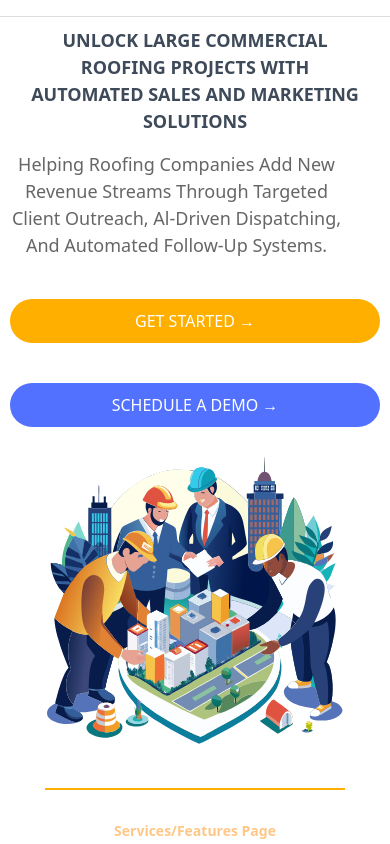
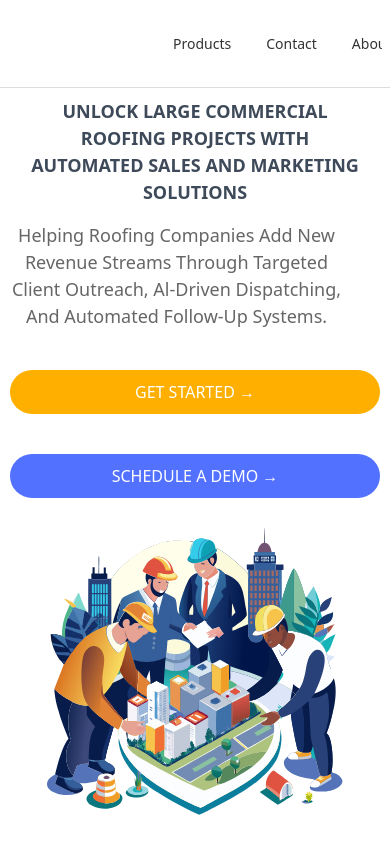
Before and after one commit to nidu003/rev, a Next.js app: page / in a window 390 px wide. Shown: the top 844 px of the page. Built offline with nearby package versions, Linux system fonts and the light colour scheme.

Commit message:
update globals.css

```diff
--- a/app/globals.css
+++ b/app/globals.css
@@ -28,7 +28,7 @@ html,body {
   margin: 0;
   padding: 0;
   display: flex;
-  flex-wrap: wrap; /* Allow items to wrap */
+  flex-wrap: nowrap; /* Prevent wrapping of items */
 }
 
 .nav li {
@@ -48,13 +48,15 @@ html,body {
 /* Tablet (max-width: 1024px) */
 @media only screen and (max-width: 1024px) {
   .nav {
+    flex-direction: row; /* Keep horizontal layout for tablet */
+    justify-content: space-between;
     padding: 0.5rem 1rem; /* Adjust padding */
   }
 
   .nav ul {
     display: flex;
     flex-direction: row; /* Keep menu items in a row */
-    justify-content: flex-start; /* Align items to the left */
+    justify-content: space-around;
     width: auto; /* Auto width to fit items */
   }
 
@@ -69,6 +71,8 @@ html,body {
   .nav img {
     width: 30px; /* Adjust logo size for tablet */
     height: auto;
+    margin-left: 0;
+    margin-right: 0;
   }
 }
 
@@ -76,12 +80,13 @@ html,body {
 @media only screen and (max-width: 768px) {
   .nav {
     flex-direction: row; /* Keep items horizontal */
+    align-items: center; /* Center align items vertically */
     justify-content: space-between; /* Space between items */
     padding: 0.5rem; /* Adjust padding for mobile */
   }
 
   .nav ul {
-    flex-direction: row; /* Keep items in a row */
+    flex-direction: row; /* Keep menu items in a row */
     padding: 0;
     width: auto; /* Make the ul take auto width */
     overflow: hidden; /* Prevent overflow */
@@ -100,37 +105,6 @@ html,body {
   .nav img {
     width: 40px; /* Adjust image size for mobile */
     height: auto; /* Maintain aspect ratio */
-  }
-
-  /* Optional: Add a responsive hamburger menu for smaller screens */
-  .hamburger {
-    display: none; /* Hide by default */
-    flex-direction: column;
-    cursor: pointer; /* Pointer on hover */
-  }
-
-  .hamburger div {
-    height: 3px;
-    width: 30px;
-    background-color: #333;
-    margin: 4px 0; /* Space between hamburger lines */
-  }
-
-  /* Show hamburger menu on smaller screens */
-  @media only screen and (max-width: 768px) {
-    .hamburger {
-      display: flex; /* Show hamburger menu */
-    }
-
-    .nav ul {
-      display: none; /* Hide menu by default on mobile */
-      flex-direction: column; /* Stack vertically when shown */
-      width: 100%; /* Full width */
-    }
-
-    .nav.active ul {
-      display: flex; /* Show menu when active */
-    }
   }
 }
 
```
